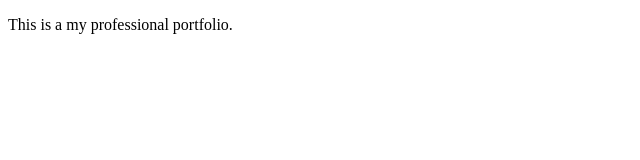
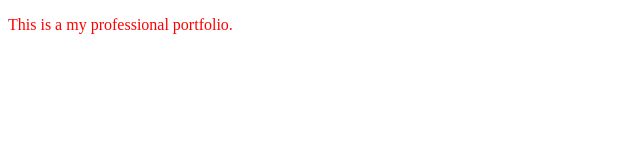
Before and after one commit to wesleyellsworth/Professional-Portfolio, a plain HTML site: page index.html in a window 1280 px wide. Shown: the whole page, without its empty margins (0-640 px from the left). Drawn offline with Linux system fonts and the light colour scheme.

Commit message:
adding css and js folder

```diff
--- /dev/null
+++ b/css/style.css
@@ -0,0 +1,3 @@
+p {
+    color: red;
+}
--- a/index.html
+++ b/index.html
@@ -4,6 +4,7 @@
     <meta charset="UTF-8">
     <meta name="viewport" content="width=device-width, initial-scale=1.0">
     <title>Wesley Ellsworth's Portfolio</title>
+    <link rel="stylesheet" href="/css/style.css">
 </head>
 <body>
     <p>This is a my professional portfolio.</p>
```
